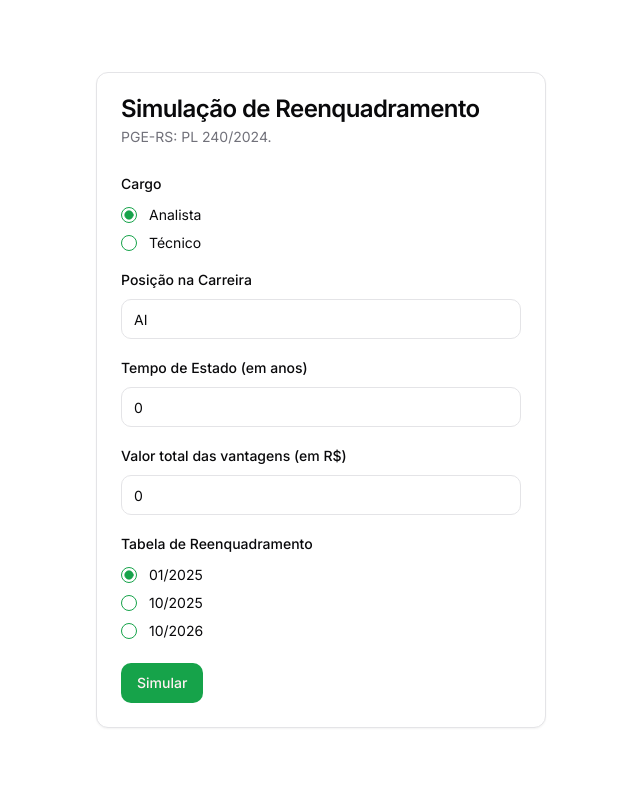
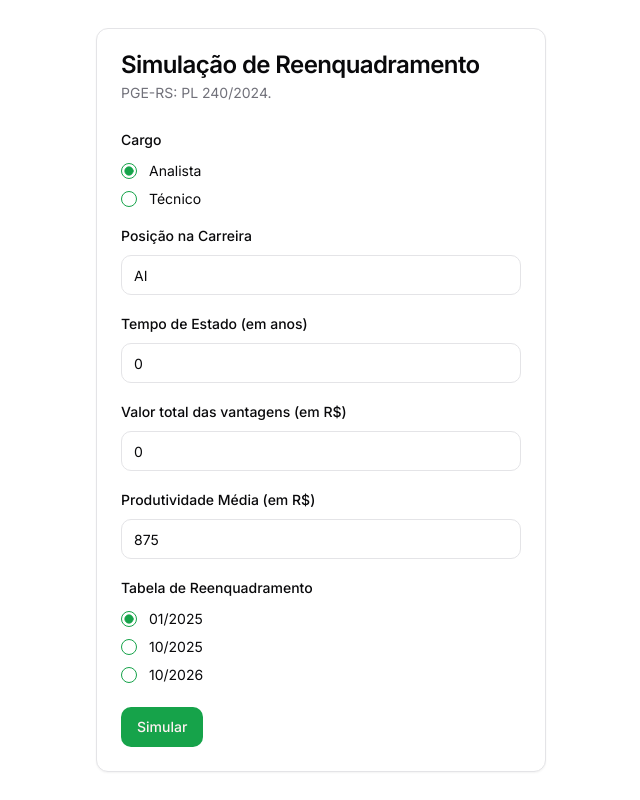
Before and after one commit to flaviomreis/reenquadramento-pgers, a Next.js app: page / in a window 1280 px wide. Shown: the whole page, without its empty margins (319-959 px from the left). Built offline with nearby package versions, Linux system fonts and the light colour scheme.

Commit message:
add campo produtividade

```diff
--- a/src/components/app/EmployeeForm.tsx
+++ b/src/components/app/EmployeeForm.tsx
@@ -187,6 +187,7 @@ const employeeFormSchema = z.union([
     tabela: z.enum(["01/2025", "10/2025", "10/2026"], {
       required_error: "Você deve informar a tabela de reenquadramento",
     }),
+    produtividade: z.coerce.number().gte(0),
   }),
   z.object({
     cargo: z.literal("tecnico"),
@@ -198,6 +199,7 @@ const employeeFormSchema = z.union([
     tabela: z.enum(["01/2025", "10/2025", "10/2026"], {
       required_error: "Você deve informar a tabela de reenquadramento",
     }),
+    produtividade: z.coerce.number().gte(0),
   }),
 ]);
 
@@ -223,6 +225,7 @@ export function EmployeeForm() {
       tempoEstado: 0,
       totalVantagens: 0,
       tabela: "01/2025",
+      produtividade: 875,
     },
   });
   const { toast } = useToast();
@@ -321,7 +324,7 @@ export function EmployeeForm() {
                     <FormItem>
                       <FormLabel>Valor total das vantagens (em R$)</FormLabel>
                       <FormControl>
-                        <Input placeholder="1500,31" {...field} />
+                        <Input placeholder="1500.31" {...field} />
                       </FormControl>
                       <FormMessage />
                     </FormItem>
@@ -329,6 +332,21 @@ export function EmployeeForm() {
                 />
               </div>
 
+              <div className="flex flex-col space-y-2">
+                <FormField
+                  control={form.control}
+                  name="produtividade"
+                  render={({ field }) => (
+                    <FormItem>
+                      <FormLabel>Produtividade Média (em R$)</FormLabel>
+                      <FormControl>
+                        <Input placeholder="875.00" {...field} />
+                      </FormControl>
+                      <FormMessage />
+                    </FormItem>
+                  )}
+                />
+              </div>
               <FormField
                 control={form.control}
                 name="tabela"
```
